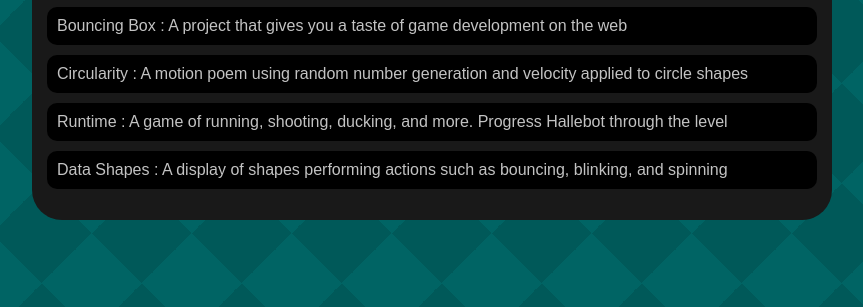
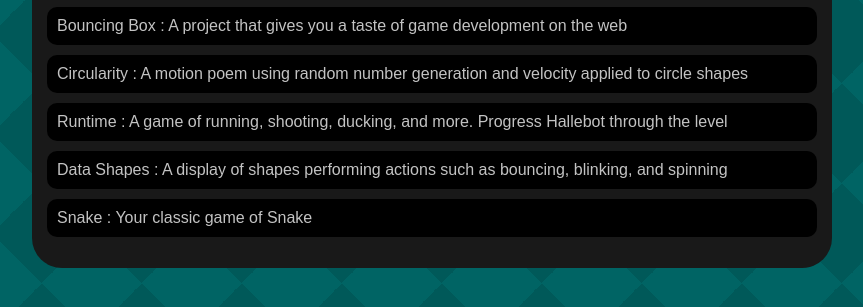
Before and after one commit to GavinHerdt99/GavinHerdt99.github.io, a plain HTML site: page portfolio.html in a window 1280 px wide. Shown: the part 217-524 px from the top of the page, without its empty margins (208-1071 px from the left). Drawn offline with Linux system fonts and the light colour scheme.

Commit message:
Added Snake to Projects

```diff
--- a/portfolio.html
+++ b/portfolio.html
@@ -115,6 +115,7 @@
                 <li><a href="projects/circularity/">Circularity : A motion poem using random number generation and velocity applied to circle shapes</a></li>
                 <li><a href="projects/runtime/">Runtime : A game of running, shooting, ducking, and more. Progress Hallebot through the level</a></li>
                 <li><a href="projects/data-shapes/">Data Shapes : A display of shapes performing actions such as bouncing, blinking, and spinning</a></li>
+                <li><a href="asd-projects/snake/">Snake : Your classic game of Snake</a></li>
             </ul>
         </div>
      </main>
```
